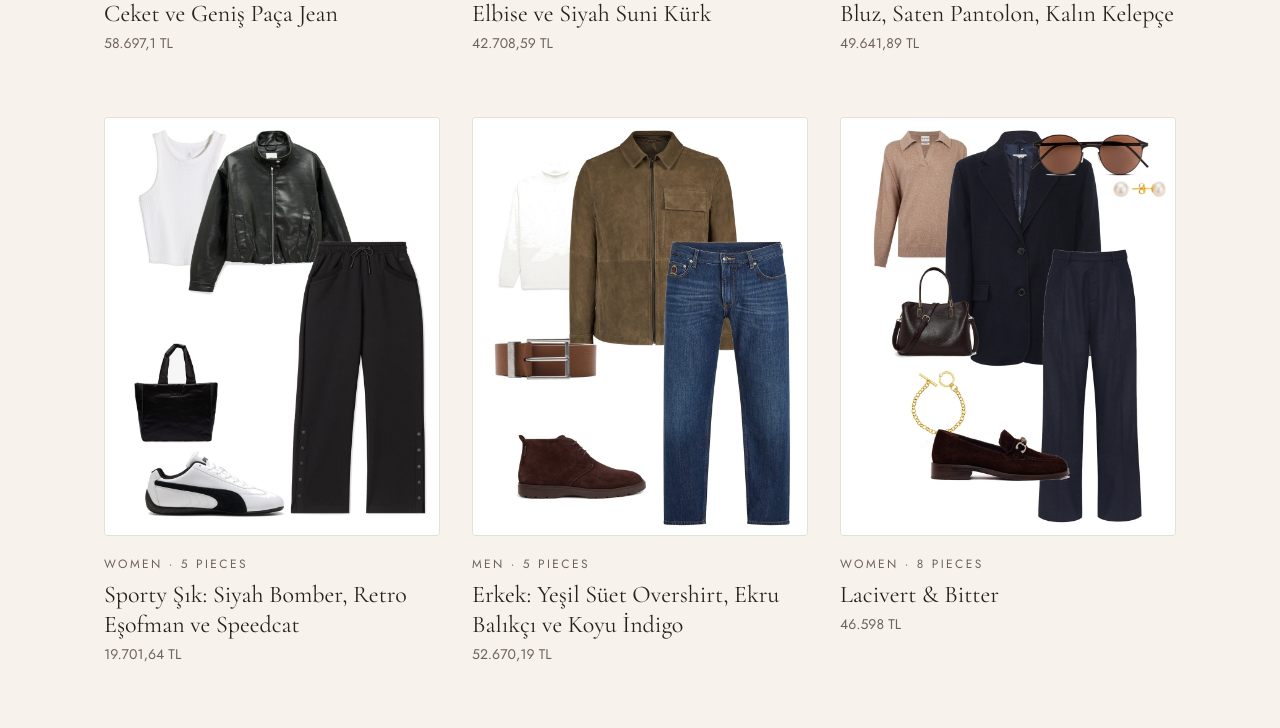
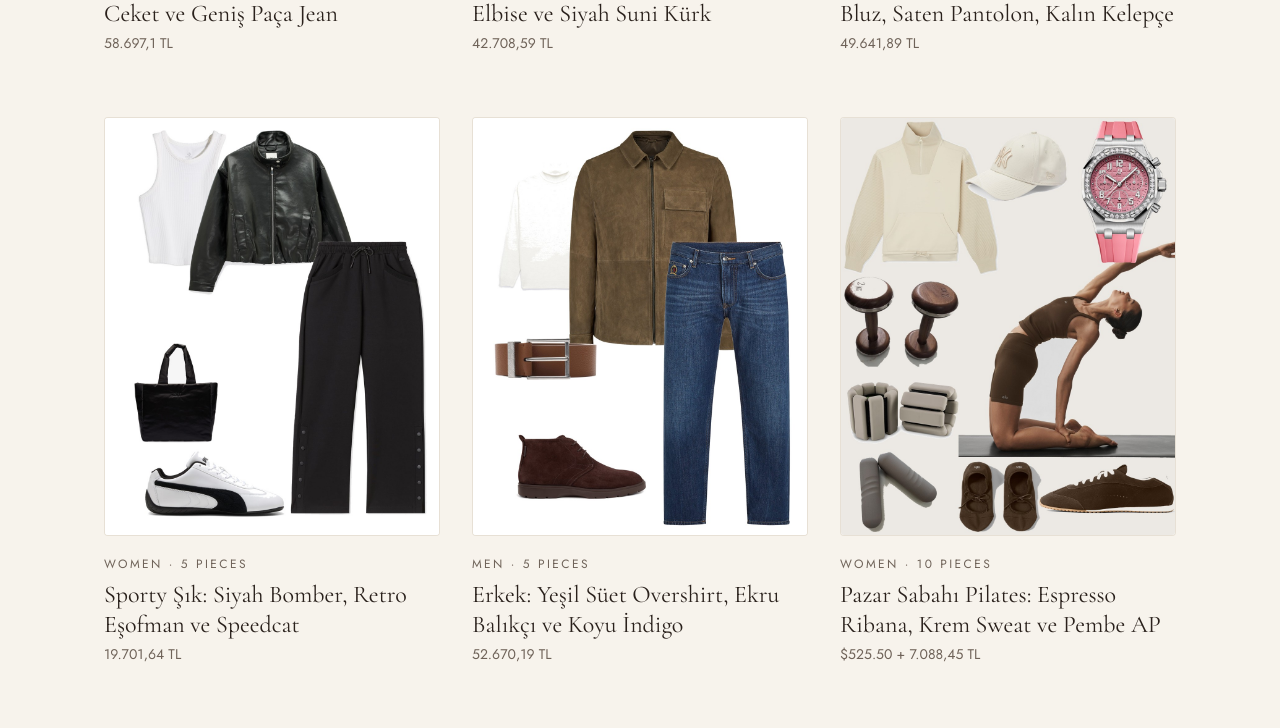
Before and after one commit to luxstudio-collab/Ouisecretvie.studio, a Next.js app: page /en/looks in a window 1280 px wide. Shown: the part 909-1637 px from the top of the page. Built offline with nearby package versions, Linux system fonts and the light colour scheme.

Commit message:
Add pilates look (Alo Yoga + PersonalHour) with per-item currency and price on request
Co-Authored-By: Claude Opus 5.5 <noreply@anthropic.com>
Claude-Session: https://claude.ai/code/session_017rYiNWXHBCHyhRSoaNmMyY

```diff
--- a/src/app/[lang]/looks/[slug]/page.tsx
+++ b/src/app/[lang]/looks/[slug]/page.tsx
@@ -4,7 +4,7 @@ import Link from "next/link";
 import { notFound } from "next/navigation";
 import { pageMetadata } from "@/lib/seo";
 import { getDictionary } from "@/content/dictionaries";
-import { formatDate, formatPrice, getLook, lookTotal, looks } from "@/content/looks";
+import { formatDate, formatItemPrice, formatLookTotal, getLook, looks } from "@/content/looks";
 import { hasLocale, locales } from "@/content/site";
 
 export function generateStaticParams() {
@@ -83,7 +83,7 @@ export default async function LookPage({ params }: PageProps<"/[lang]/looks/[slu
                       {t.shop} ↗
                     </span>
                   </span>
-                  <span className="shrink-0 pt-0.5 text-sm tabular-nums">{formatPrice(item.price, look.currency)}</span>
+                  <span className="shrink-0 pt-0.5 text-sm tabular-nums">{formatItemPrice(look, item) ?? t.onRequest}</span>
                 </a>
               </li>
             ))}
@@ -91,7 +91,7 @@ export default async function LookPage({ params }: PageProps<"/[lang]/looks/[slu
 
           <div className="flex items-baseline justify-between gap-4 py-5">
             <span className="text-sm tracking-[0.14em] uppercase">{t.total}</span>
-            <span className="font-serif text-2xl tabular-nums">{formatPrice(lookTotal(look), look.currency)}</span>
+            <span className="font-serif text-2xl tabular-nums">{formatLookTotal(look)}</span>
           </div>
           <p className="text-sm text-muted">
             {t.note} {formatDate(look.date, lang)}
--- a/src/app/[lang]/looks/page.tsx
+++ b/src/app/[lang]/looks/page.tsx
@@ -5,7 +5,7 @@ import { notFound } from "next/navigation";
 import { pageMetadata } from "@/lib/seo";
 import PageIntro from "@/components/PageIntro";
 import { getDictionary } from "@/content/dictionaries";
-import { formatPrice, lookTotal, looks } from "@/content/looks";
+import { formatLookTotal, looks } from "@/content/looks";
 import { hasLocale } from "@/content/site";
 
 export async function generateMetadata({
@@ -46,7 +46,7 @@ export default async function LooksPage({ params }: PageProps<"/[lang]/looks">)
                 <h2 className="mt-2 font-serif text-2xl leading-tight group-hover:text-accent">
                   {look.title}
                 </h2>
-                <p className="mt-1 text-sm text-muted">{formatPrice(lookTotal(look), look.currency)}</p>
+                <p className="mt-1 text-sm text-muted">{formatLookTotal(look)}</p>
               </div>
             </Link>
           </article>
--- a/src/content/dictionaries.ts
+++ b/src/content/dictionaries.ts
@@ -93,6 +93,7 @@ const en = {
     title: "Looks",
     lead: "Outfits we put together from real, in-stock pieces. Tap any item to go straight to the shop.",
     shop: "View in shop",
+    onRequest: "Price on request",
     total: "Total list price",
     pieces: "pieces",
     back: "All looks",
@@ -254,6 +255,7 @@ const tr: Dictionary = {
     title: "Kombinler",
     lead: "Gerçek, stokta olan parçalarla kurduğumuz kombinler. Bir ürüne dokun, doğrudan mağazasına git.",
     shop: "Mağazada gör",
+    onRequest: "Fiyat talep üzerine",
     total: "Toplam liste fiyatı",
     pieces: "parça",
     back: "Tüm kombinler",
@@ -413,6 +415,7 @@ const fr: Dictionary = {
     title: "Tenues",
     lead: "Des tenues composées de vraies pièces en stock. Touchez une pièce pour aller directement à la boutique.",
     shop: "Voir en boutique",
+    onRequest: "Prix sur demande",
     total: "Prix total",
     pieces: "pièces",
     back: "Toutes les tenues",
--- a/src/content/looks.json
+++ b/src/content/looks.json
@@ -875,5 +875,99 @@
     "note": "20.790 TL yerine 12.469 TL, sepette otomatik %10 ile 11.222,10 TL (%46) · 25.11 itibarıyla. Stok az (2 adet görünüyor)."
    }
   ]
+ },
+ {
+  "slug": "pilates-espresso-bone",
+  "date": "2026-11-25",
+  "title": "Pazar Sabahı Pilates: Espresso Ribana, Krem Sweat ve Pembe AP",
+  "subtitle": "Sporty · pilates aksesuarları",
+  "gender": "kadin",
+  "formula": "Pazar sabahı stüdyo: espresso ribanalı Alo set matta son esnemede, bilekte pembe kayışlı AP Royal Oak Offshore. Yanında bone ağırlık bilezikleri, oval ve ceviz dambıllar, ayakta grip çorap. Ders bitince krem yarım fermuarlı sweat, bej NY şapka ve espresso süet sneakerla kahveye.",
+  "image": "/looks/pilates-espresso-bone.jpg",
+  "currency": "USD",
+  "items": [
+   {
+    "category": "Ribanalı şort",
+    "brand": "Alo Yoga",
+    "name": "5\" Seamless Ribbed Favorite Short, Espresso",
+    "price": 54.0,
+    "url": "https://www.aloyoga.com/products/w6290r-5-seamless-ribbed-favorite-short-espresso",
+    "note": "$78 → $54 (%31) · sitede %30 indirim · 25.11 itibarıyla"
+   },
+   {
+    "category": "Ribanalı bra tank",
+    "brand": "Alo Yoga",
+    "name": "Seamless Ribbed Favorite Full Length Bra Tank, Espresso (figürdeki üst)",
+    "price": 61.0,
+    "url": "https://www.aloyoga.com/products/w9698r-seamless-ribbed-favorite-full-length-bra-tank-espresso",
+    "note": "$88 → $61 (%31) · 25.11 itibarıyla"
+   },
+   {
+    "category": "Yarım fermuarlı sweat",
+    "brand": "Lacoste (Occasion)",
+    "name": "Relaxed fit krem yarım fermuarlı sweatshirt, dik yaka, tonal küçük logo",
+    "price": 5199.35,
+    "url": "https://www.occasion.com.tr/kadin-relaxed-fit-yarim-fermuarli-krem-sweatshirt-sf2609-1/",
+    "note": "12.999 → 7.999 TL, sepette %35 ile 5.199,35 TL (toplam %60) · 25.11 itibarıyla",
+    "currency": "TL"
+   },
+   {
+    "category": "Şapka",
+    "brand": "New Era (Occasion)",
+    "name": "Tonal 9Forty NY şapka, bej; ton sür ton küçük NY nakışı",
+    "price": 1889.1,
+    "url": "https://www.occasion.com.tr/new-era-tonal-9forty-neyyan-unisex-bej-sapka-60137475/",
+    "note": "2.099 TL, sepette %10 ile 1.889,10 TL · 25.11 itibarıyla",
+    "currency": "TL"
+   },
+   {
+    "category": "Saat",
+    "brand": "Audemars Piguet",
+    "name": "Royal Oak Offshore Selfwinding Chronograph 37 mm, titanyum, pırlanta bezel, pembe kadran ve pembe kauçuk kayış (26430IS.ZZ.A514CA.01)",
+    "price": 0,
+    "url": "https://www.audemarspiguet.com/com/en/watch-collection/royal-oak-offshore/26430IS.ZZ.A514CA.01-B.html",
+    "note": "Fiyat talep üzerine (AP butikleri)"
+   },
+   {
+    "category": "Ağırlık bilezikleri",
+    "brand": "PersonalHour",
+    "name": "Weighted Pilates Bangles, Natural Bone; ayarlanabilir el-ayak bileği ağırlığı (çift)",
+    "price": 39.0,
+    "url": "https://www.personalhour.com/products/weighted-pilates-bangles-adjustable-ankle-and-wrist-weights",
+    "note": "$78 → $39 (%50) · 25.11 itibarıyla"
+   },
+   {
+    "category": "Ceviz ağacı dambıl",
+    "brand": "PersonalHour",
+    "name": "Solid Walnut Wood Dumbbell (Set of 2), 1 kg; siparişe üretim",
+    "price": 149.0,
+    "url": "https://www.personalhour.com/products/luxury-black-walnut-solid-wood-dumbbell-set-ac00701",
+    "note": "$190 → $149 (%22) · 25.11 itibarıyla"
+   },
+   {
+    "category": "Grip çorap",
+    "brand": "Alo Yoga",
+    "name": "Ballet Grip Sock, Espresso; bale babeti formunda kaydırmaz çorap",
+    "price": 26.0,
+    "url": "https://www.aloyoga.com/products/a0934w-ballet-grip-sock-espresso",
+    "note": "$38 → $26 (%32) · 25.11 itibarıyla"
+   },
+   {
+    "category": "Süet sneaker",
+    "brand": "Alo Yoga",
+    "name": "ALO Sunset Sneaker, Espresso; %100 süet, ince taban",
+    "price": 157.0,
+    "url": "https://www.aloyoga.com/products/a0891u-alo-sunset-sneaker-espresso",
+    "note": "$225 → $157 (%30) · sitede %30 indirim · 25.11 itibarıyla"
+   },
+   {
+    "category": "Oval dambıl",
+    "brand": "PersonalHour",
+    "name": "Oval Pilates Dumbbells (Set of 2), Natural Bone",
+    "price": 39.5,
+    "url": "https://www.personalhour.com/products/set-of-2-oval-pilates-dumbbells",
+    "note": "$78 → $39.50 (%49) · 25.11 itibarıyla"
+   }
+  ]
  }
 ]
--- a/src/content/looks.ts
+++ b/src/content/looks.ts
@@ -11,7 +11,8 @@ export type LookItem = {
   category: string;
   brand: string;
   name: string;
-  price: number; // in the look's currency (TL unless the look says otherwise)
+  price: number; // in the item's currency, else the look's (TL by default); 0 = price on request
+  currency?: "TL" | "USD"; // only when this item differs from the look
   url: string; // the product page in the shop (Turkish site)
   note?: string; // campaign or stock note, optional
 };
@@ -37,6 +38,21 @@ export const getLook = (slug: string) => looks.find((l) => l.slug === slug);
 export const lookTotal = (look: Look) =>
   look.items.reduce((sum, item) => sum + item.price, 0);
 
+/** Item price in its own currency, or null when the price is on request. */
+export const formatItemPrice = (look: Look, item: LookItem) =>
+  item.price ? formatPrice(item.price, item.currency ?? look.currency) : null;
+
+/** Total per currency, e.g. "$410.50 + 7.088,45 TL". */
+export const formatLookTotal = (look: Look) => {
+  const sums = new Map<"TL" | "USD", number>();
+  for (const item of look.items) {
+    if (!item.price) continue;
+    const c = item.currency ?? look.currency ?? "TL";
+    sums.set(c, (sums.get(c) ?? 0) + item.price);
+  }
+  return [...sums].map(([c, v]) => formatPrice(v, c)).join(" + ");
+};
+
 export const formatTL = (value: number) =>
   new Intl.NumberFormat("tr-TR", { maximumFractionDigits: 2 }).format(value) + " TL";
 
```
Also changed, not shown: public/looks/pilates-espresso-bone.jpg (added).
